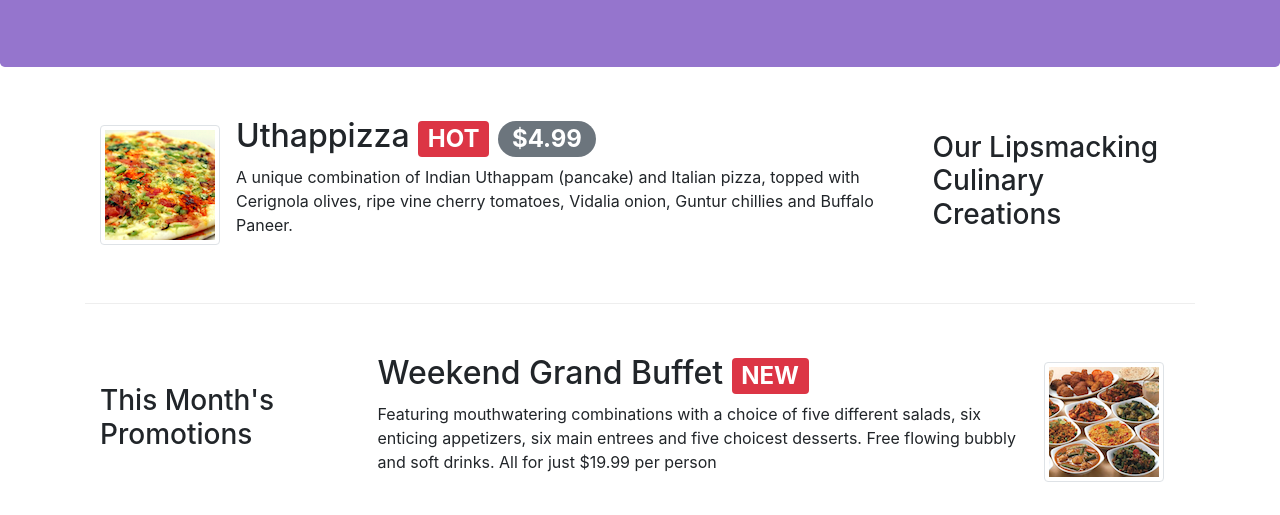
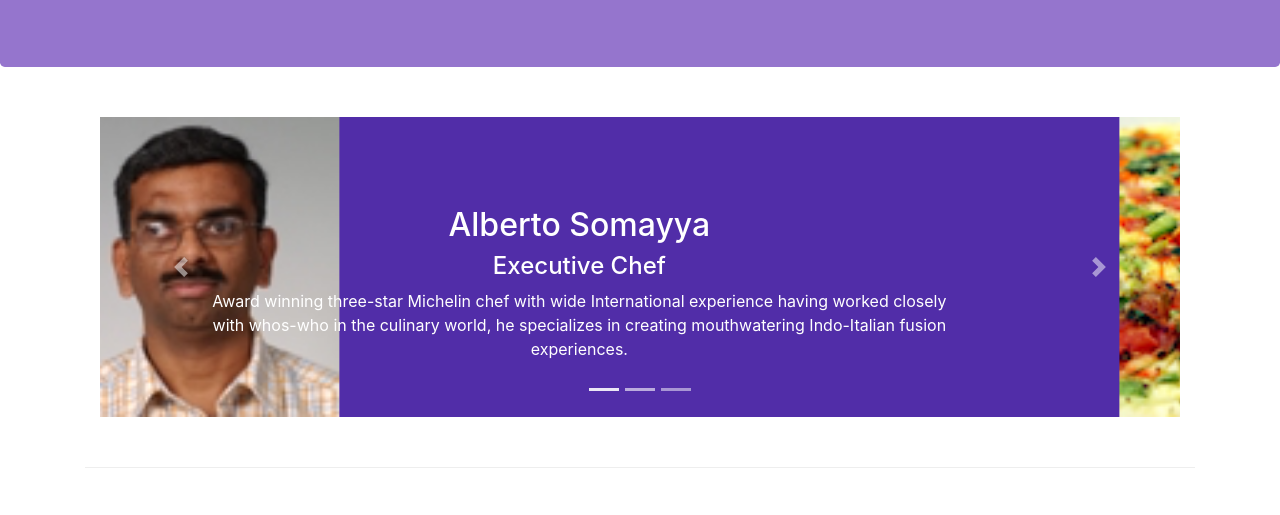
Before and after one commit to iemprashant/bootstrap-practise, a website: page index.html in a window 1280 px wide. Shown: the part 267-782 px from the top of the page. Drawn offline with nearby package versions, Linux system fonts and the light colour scheme.

Commit message:
added carousel

```diff
--- a/css/styleabout.css
+++ /dev/null
@@ -1,41 +0,0 @@
-.row-header{
-    margin: 0px auto;
-    padding: 0px auto;
-}
-.row-content{
-    margin: 0px auto;
-    padding: 50px 0px;
-    border-bottom: 1px ridge;
-    min-height: 200px;
-}
-.footer{
-    background-color: #D1C4E9;
-    margin: 0px auto;
-    padding: 20px 0px;
-}
-.jumbotron {
-    padding: 70px 30px;
-    margin:0px auto;
-    background: #9575CD ;
-    color:floralwhite;
-}
-
-.address{
-    font-size:80%;
-    margin:0px;
-    color:#0f0f0f;
-}
-body{
-    padding-top: 50px;
-    z-index: 0;
-}
-.navbar-dark{
-    background-color: #512DA8;
-}
-.tab-content{
-    border-left: 1px solid #dddddd;
-    border-right: 1px solid #dddddd;
-    border-bottom: 1px solid #dddddd;
-    padding: 10px;
-
-}
--- a/css/styles.css
+++ b/css/styles.css
@@ -32,3 +32,31 @@ body{
 .navbar-dark{
     background-color: #512DA8;
 }
+.carousel {
+    background:#512DA8;
+}
+
+.carousel-item {
+  height: 300px;
+}
+
+.carousel-item img {
+    position: absolute;
+    top: 0;
+    left: 0;
+    min-height: 300px;
+}
+.carousel {
+    background:#512DA8;
+}
+
+.carousel-item {
+  height: 300px;
+}
+
+.carousel-item img {
+    position: absolute;
+    top: 0;
+    left: 0;
+    min-height: 300px;
+}
--- a/index.html
+++ b/index.html
@@ -89,6 +89,56 @@
     </header>
 
     <div class="container">
+        <div class="row row-content">
+            <div class="col">
+                <div id="mycarousel" class="carousel slide" data-ride="carousel">
+                    <div class="carousel-inner" role="listbox ">
+                        <div class="carousel-item active">
+                            <img class="d-block img-fluid"
+                            src="img/alberto.png" alt="Uthappizza">
+                            <div class="carousel-caption d-none d-md-block">
+                                <h2 class="mt-0">Alberto Somayya</h2>
+                                <h4>Executive Chef</h4>
+                                <p class="d-none d-sm-block">Award winning three-star Michelin chef with wide
+                                     International experience having worked closely with
+                                     whos-who in the culinary world, he specializes in
+                                     creating mouthwatering Indo-Italian fusion experiences.
+                                </p>
+                            </div>
+                        </div>
+                        <div class="carousel-item">
+                            <img class="d-block img-fluid"
+                            src="img/uthappizza.png" alt="Uthappizza">
+                            <div class="carousel-caption d-none d-md-block">
+                                <h2>Uthappizza <span class="badge badge-danger">HOT</span> <span class="badge badge-pill badge-default">$4.99</span></h2>
+                                <p>A unique combination of Indian Uthappam (pancake) and Italian pizza, topped with Cerignola olives, ripe vine cherry tomatoes, Vidalia onion, Guntur chillies and Buffalo Paneer.</p>
+                            </div>
+                        </div>
+                        <div class="carousel-item">
+                            <img class="d-block img-fluid"
+                            src="img/buffet.png" alt="Uthappizza">
+                            <div class="carousel-caption d-none d-md-block">
+                                <h2 class="mt-0">Weekend Grand Buffet
+                                    <span class="badge badge-danger">NEW</span>
+                                </h2>
+                                <p>Featuring mouthwatering combinations with a choice of five different salads, six enticing appetizers, six main entrees and five choicest desserts. Free flowing bubbly and soft drinks. All for just $19.99 per person </p>
+                            </div>
+                        </div>
+                    </div>
+                    <ol class="carousel-indicators">
+                        <li data-target="#mycarousel" data-slide-to="0" class="active"></li>
+                        <li data-target="#mycarousel" data-slide-to="1"></li>
+                        <li data-target="#mycarousel" data-slide-to="2"></li>
+                    </ol>
+                    <a class="carousel-control-prev" href="#mycarousel" role="button" data-slide="prev">
+                        <span class="carousel-control-prev-icon"></span>
+                    </a>
+                    <a class="carousel-control-next" href="#mycarousel" role="button" data-slide="next">
+                        <span class="carousel-control-next-icon"></span>
+                    </a>
+                </div>
+            </div>
+        </div>
         <div class="row row-content align-items-center">
             <div class=" col-12 col-sm-4 order-sm-last col-md-3 ">
                 <h3>Our Lipsmacking Culinary Creations</h3>
@@ -139,7 +189,7 @@
                             International experience having worked closely with
                             whos-who in the culinary world, he specializes in
                             creating mouthwatering Indo-Italian fusion experiences.
-                            </p>
+                        </p>
                     </div>
                 </div>
 
```
Also changed, not shown: aboutus.html (+1 -1 lines).
